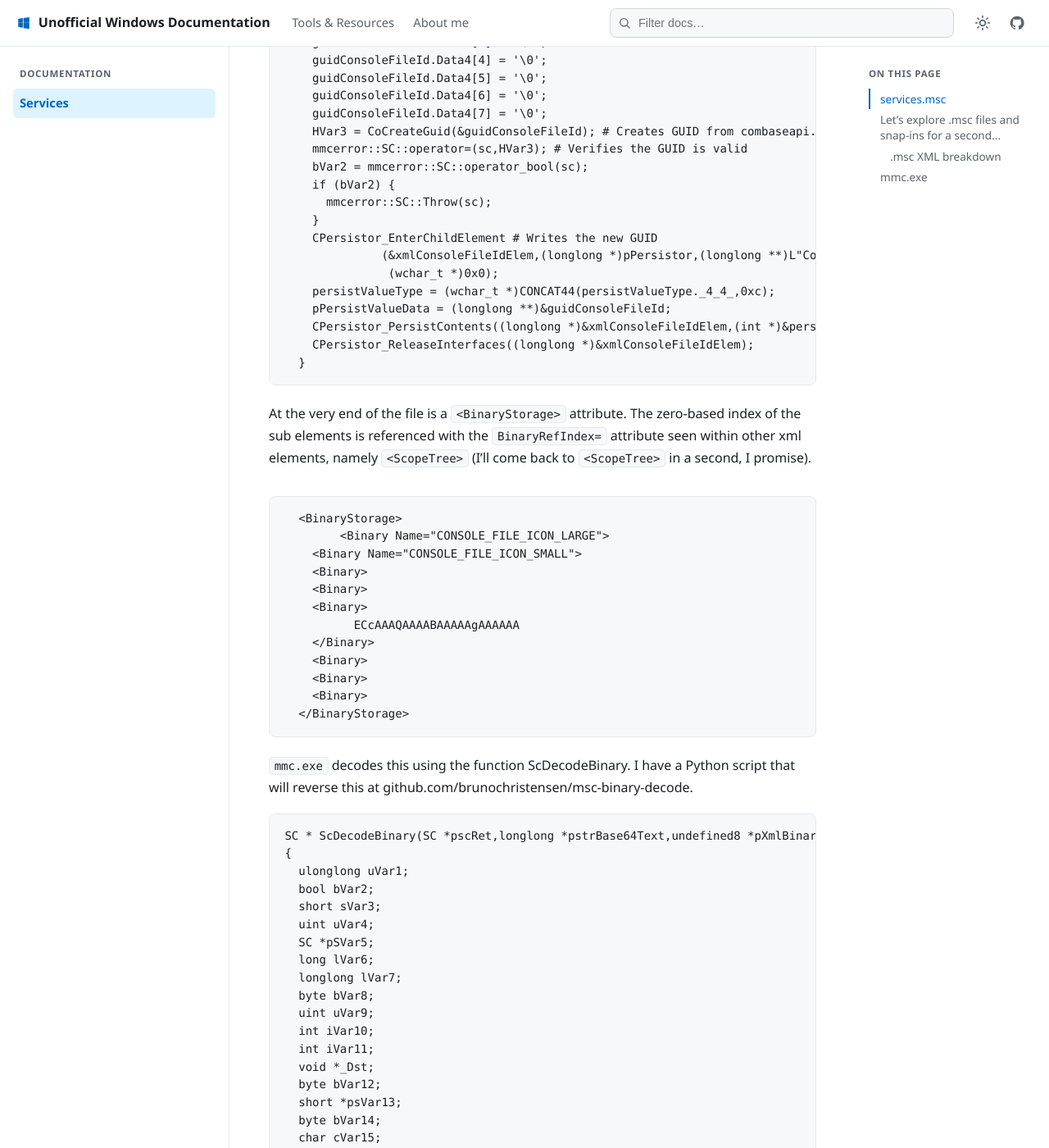
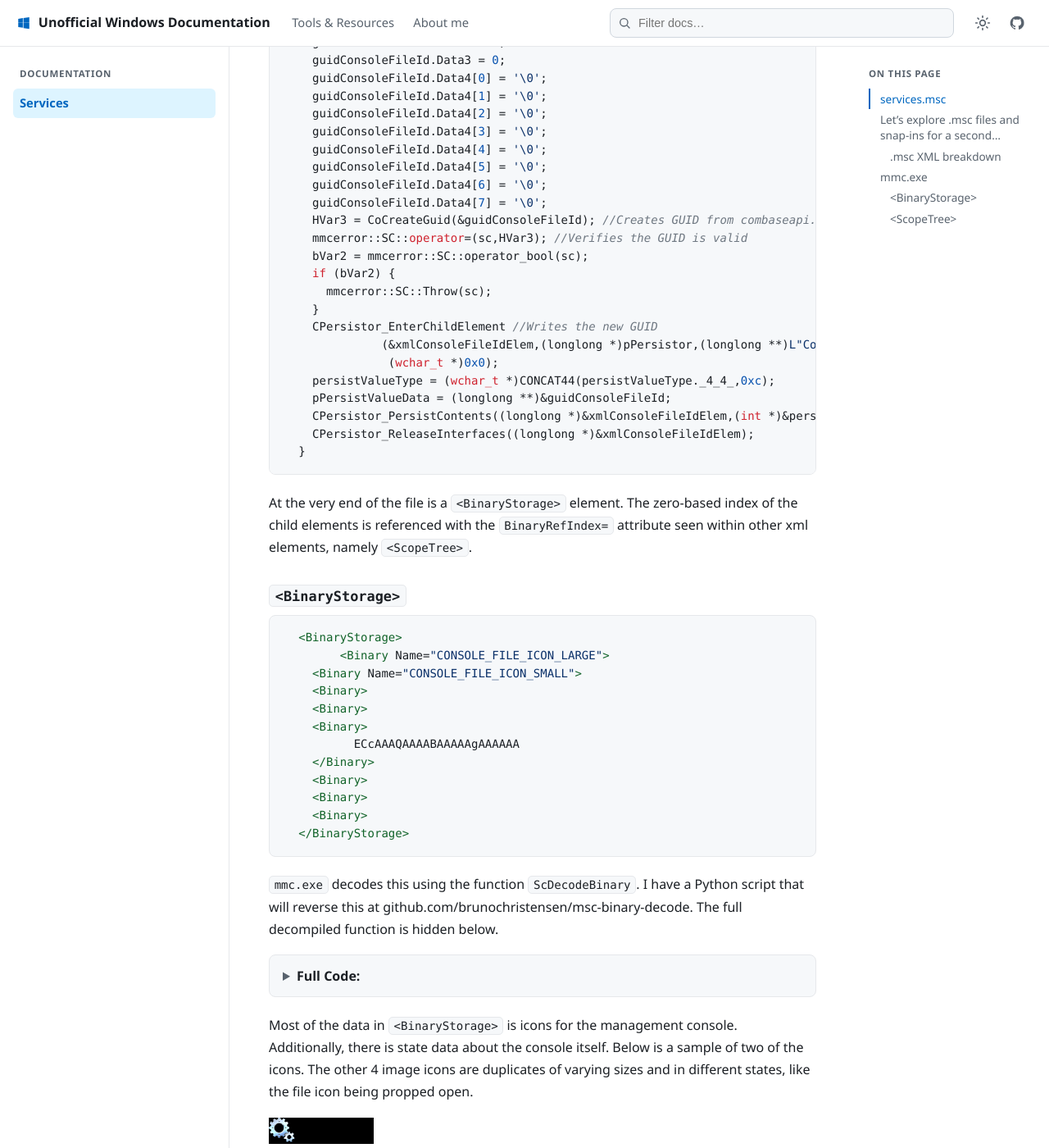
Before and after one commit to brunochristensen/unofficial-windows-documentation, a Jekyll site: the page built from _docs/Services.md, in a window 1280 px wide and 1400 px high, scrolled down 2214 px. Shown: the whole window at 82% size. Built offline with Jekyll 4.4.1, drawn with Linux system fonts in a browser that asks for light colours; some of the changed text lies outside the part shown.

Commit message:
services.md edits

````diff
--- a/_docs/Services.md
+++ b/_docs/Services.md
@@ -3,16 +3,16 @@
 description: "How Windows services, services.msc, and the MMC console fit together."
 ---
 
-The four jobs of an operating system are process, memory, file and I/O management. Services exist as background processes to facilitate more advanced functionality pertaining to these four jobs. Services will implement behavior for functionality like networking functionality, handling API interactions, hosting third-party components and software, etc. Windows will start these processes as a part of its normal start-up routine, and they exist outside of a user context, meaning they don't require a user to start them, and often execute with the highest level of privileged access to the operating system.
+The four jobs of an operating system are process, memory, file and I/O management. Services exist as background processes to facilitate more advanced functionality pertaining to these four jobs. Services will implement behavior for functionality like networking, handling API interactions, hosting third-party components and software, etc. Windows will start these processes as a part of its normal start-up routine, and they exist outside of a user's account context, instead running under a service account (LocalSystem, LocalService, NetworkService, or a named third-party account). This means they don't require a user to start them, and often execute with privileged access to the operating system.
 
 ## services.msc
 
-Running "Services" from the start menu will actually runs `C:\Windows\System32\services.msc`, This is distinct from `C:\Windows\System32\services.exe`, a.k.a. the Service Control Manager (SCM), which we will get to further down this page.
+Running "Services" from the start menu actually runs `C:\Windows\System32\services.msc`. This is distinct from `C:\Windows\System32\services.exe`, a.k.a. the Service Control Manager (SCM), which we will get to further down this page.
 
 > [!NOTE]
 > It's `services.exe`. `service.exe` is bad, and you should probably remove it.
 
-The .msc extension stands for Microsoft Saved Console. The .msc file type, starting with Windows Vista, is actually XML, and you can open them with notepad in `C:\Windows\System32\` if you want to take a look. The XML defines a console GUI that then can be used to manage underlying Windows system and functionality. In this case, the `services.msc` file contains the configuration for the console window you see. `services.msc`, allows a user to stop, start, and otherwise change the process state of registered services, as well as manipulate some more advanced settings like when a service first starts, what to do if a service crashes, and what permission as service has when it runs. Because these are not binaries or shellcode, .msc files need to ride on another program called `C:\Windows\System32\mcc.exe`.
+The .msc extension stands for Microsoft Saved Console. The .msc file type is actually XML starting with Windows Vista. You can open them with notepad in `C:\Windows\System32\` if you want to take a look. Prior to Windows Vista, .msc files used OLE compound storage, which I won't be getting into in this section. The XML defines a console GUI that then can be used to manage underlying Windows subsystems and functionality. In this case, the `services.msc` file contains the configuration for the console window you see when it's "executed". `services.msc` allows a user to stop, start, and otherwise change the process state of registered services, as well as manipulate some more advanced settings like when a service first starts, what to do if a service crashes, and what permissions a service has when it runs. Because these are data files and not binaries, .msc files need to ride on another program called `C:\Windows\System32\mmc.exe`.
 
 > MMC also enables you to customize the console. By picking and choosing specific snap-ins, you can create management consoles that include only the administrative tools that you need. For example, you can add tools to manage your local computer and remote computers.
 >
@@ -41,18 +41,18 @@
 </MMC_ConsoleFile>
 ```
 
-Most of this information is related to the visual appearance of the console pane. But there are two element that I find interesting: `<ConsoleFileID>`, `<ScopeTree>`, and `<BinaryStorage>`. You can explore your own .msc files in C:\Window\System32. In order to better explore how these file are used, we should look at `mmc.exe`.
+Most of this information is related to the visual appearance of the console pane. But there are three elements that I find interesting: `<ConsoleFileID>`, `<BinaryStorage>`, and `<ScopeTree>`. You can explore your own .msc files in `C:\Windows\System32`. In order to better explore how these files are used, we should look at `mmc.exe`.
 
 ## mmc.exe
 
-I decompiled mmc.exe in Ghidra to better explore the behavior of `mmc.exe`, and how it relates to .msc files. The `<ConsoleFileID>` GUID is only refenced once in the `mmc.exe` binary, and not in the registry, or anywhere else I can find. It appears to be stamped into the .msc/.xml file upon creation. Below is the code snippet in which "ConsoleFileID" is referenced. Everytime an .msc file is created, it will be stamped with a new guid.
+I decompiled `mmc.exe` in Ghidra to better explore its behavior, and how it relates to .msc files. The `<ConsoleFileID>` GUID is only referenced once in the `mmc.exe` binary, and not in the registry, or anywhere else I can find. It appears to be stamped into the .msc/.xml file upon creation. Below is the code snippet in which `<ConsoleFileID>` is referenced.
 
-```C++
+```cpp
   GUID guidConsoleFileId;
   ...
-  if (pPersistor[0x18] == (SC)0x0) { #This is either checking that the data stream is in a valid state, or write permission are present.
+  if (pPersistor[0x18] == (SC)0x0) { //This is either checking that the data stream is in a valid state, or write permissions are present.
 	...
-    guidConsoleFileId.Data1 = 0; #GUID struct being initialized
+    guidConsoleFileId.Data1 = 0; //GUID struct being initialized
     guidConsoleFileId.Data2 = 0;
     guidConsoleFileId.Data3 = 0;
     guidConsoleFileId.Data4[0] = '\0';
@@ -63,13 +63,13 @@
     guidConsoleFileId.Data4[5] = '\0';
     guidConsoleFileId.Data4[6] = '\0';
     guidConsoleFileId.Data4[7] = '\0';
-    HVar3 = CoCreateGuid(&guidConsoleFileId); # Creates GUID from combaseapi.h
-    mmcerror::SC::operator=(sc,HVar3); # Verifies the GUID is valid
+    HVar3 = CoCreateGuid(&guidConsoleFileId); //Creates GUID from combaseapi.h
+    mmcerror::SC::operator=(sc,HVar3); //Verifies the GUID is valid
     bVar2 = mmcerror::SC::operator_bool(sc);
     if (bVar2) {
       mmcerror::SC::Throw(sc);
     }
-    CPersistor_EnterChildElement # Writes the new GUID
+    CPersistor_EnterChildElement //Writes the new GUID
               (&xmlConsoleFileIdElem,(longlong *)pPersistor,(longlong **)L"ConsoleFileID",
                (wchar_t *)0x0);
     persistValueType = (wchar_t *)CONCAT44(persistValueType._4_4_,0xc);
@@ -79,11 +79,11 @@
   }
 ```
 
-At the very end of the file is a `<BinaryStorage>` attribute. The zero-based index of the sub elements is referenced with the `BinaryRefIndex=` attribute seen within other xml elements, namely `<ScopeTree>` (I'll come back to `<ScopeTree>` in a second, I promise).
+At the very end of the file is a `<BinaryStorage>` element. The zero-based index of the child elements is referenced with the `BinaryRefIndex=` attribute seen within other xml elements, namely `<ScopeTree>`.
 
-### <BinaryStorage>
+### `<BinaryStorage>`
 
-```XML
+```xml
   <BinaryStorage>
 	<Binary Name="CONSOLE_FILE_ICON_LARGE">
     <Binary Name="CONSOLE_FILE_ICON_SMALL">
@@ -98,9 +98,12 @@
   </BinaryStorage>
 ```
 
-`mmc.exe` decodes this using the function ScDecodeBinary. I have a Python script that will reverse this at github.com/brunochristensen/msc-binary-decode.
+`mmc.exe` decodes this using the function `ScDecodeBinary`. I have a Python script that will reverse this at github.com/brunochristensen/msc-binary-decode. The full decompiled function is hidden below.
 
-```C++
+<details markdown="1">
+
+<summary>Full Code:</summary>
+```cpp
 SC * ScDecodeBinary(SC *pscRet,longlong *pstrBase64Text,undefined8 *pXmlBinaryOut)
 {
   ulonglong uVar1;
@@ -265,15 +268,27 @@
   return pscRet;
 }
 ```
+</details>
 
-Most of the data in `<BinaryStorage>` is icons for the management console. Additionally, there is state data about the console itelf.
+Most of the data in `<BinaryStorage>` is icons for the management console. Additionally, there is state data about the console itself. Below is a sample of two of the icons. The other 4 image icons are duplicates of varying sizes and in different states, like the file icon being propped open.
 
 ![00_CONSOLE_FILE_ICON_LARGE](/assets/images/services/management/00_CONSOLE_FILE_ICON_LARGE.bmp)
+
 ![05_imagelist](/assets/images/services/management/05_imagelist.bmp)
 
-### <ScopeTree>
+Indices 4 and 7 in `<BinaryStorage>` are state data:
 
-```XML
+```
+10 27 00 00 04 00 00 00 01 00 00 00 02 00 00 00 00 00
+```
+
+```
+01 00 00 00 14 00 00 00 00 00 00 00 04 00 00 00 ff ff ff ff
+```
+
+### `<ScopeTree>`
+
+```xml
   <ScopeTree>
     <SnapinCache>
       <Snapin CLSID="{58221C66-EA27-11CF-ADCF-00AA00A80033}" AllExtensionsEnabled="true"/>
@@ -319,7 +334,9 @@
   </ScopeTree>
 ```
 
-Please note the `BinaryRefIndex=` attributes that reference the before mentioned `<Binary>` elements in `<BinaryStorage>`
+Please note the `BinaryRefIndex=` attributes that reference the aforementioned `<Binary>` elements in `<BinaryStorage>`.
+
+Now the interesting part.
 
 > A snap-in is a tool that is hosted in MMC. MMC offers a common framework in which various snap-ins can run so that you can manage several services by using a single interface.
 >
````
